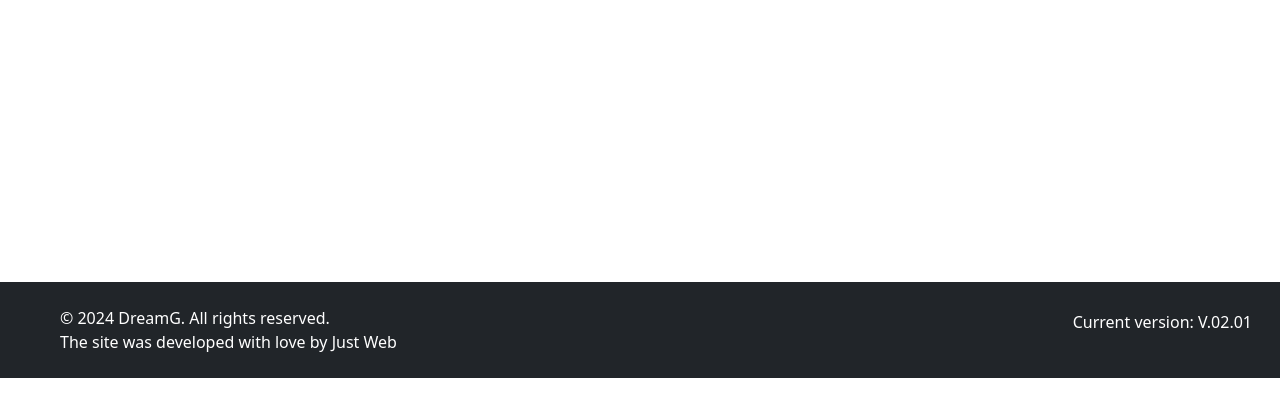
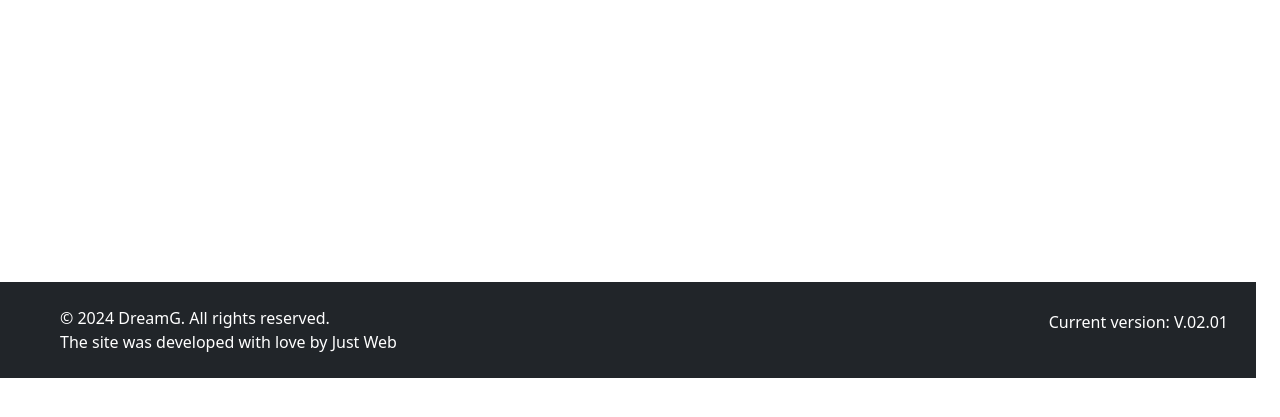
Before and after one commit to JasonHarris95/DG, a Django app: page /contacts/ in a window 1280 px wide. Shown: the part 322-739 px from the top of the page. Run offline with Django 5.2, Linux system fonts and the light colour scheme.

Commit message:
number_14

```diff
--- a/templates/index.html
+++ b/templates/index.html
@@ -86,10 +86,12 @@
     <script src="https://cdn.jsdelivr.net/npm/bootstrap@5.3.3/dist/js/bootstrap.min.js" integrity="sha384-0pUGZvbkm6XF6gxjEnlmuGrJXVbNuzT9qBBavbLwCsOGabYfZo0T0to5eqruptLy" crossorigin="anonymous"></script>
 </body>
 
-<footer class="page-footer" width="100">
-        <nav class="navbar navbar-expand-md bg-dark mt-5">
-            {% block foot %}{% endblock %}
-        </nav>
+<footer class="page-footer row" width="100">
+        <div class="col-md-12">
+            <nav class="navbar navbar-expand-md bg-dark mt-5">
+                {% block foot %}{% endblock %}
+            </nav>
+        </div>
 </footer>
 
 </html>
```
